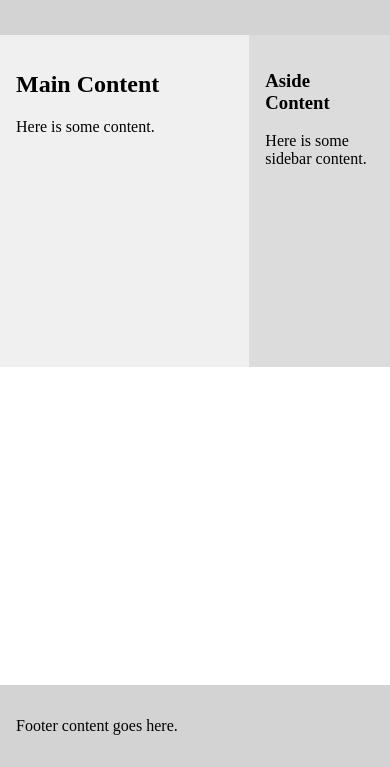
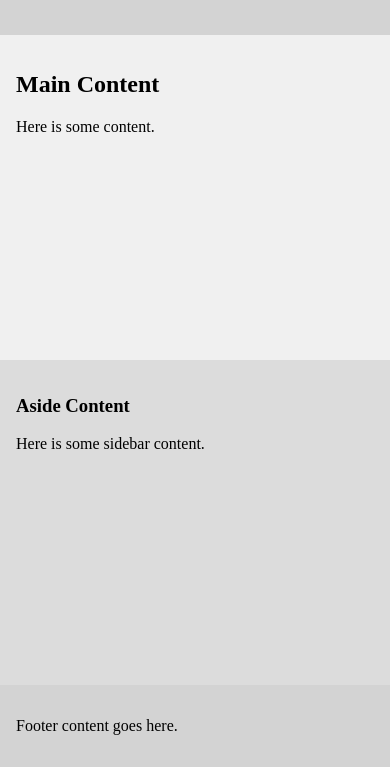
Before and after one commit to Rahmaabdelrazeq/alx_html_css, a plain HTML site: page css_basic/index.html in a window 390 px wide. Shown: the part 77-844 px from the top of the page. Drawn offline with Linux system fonts and the light colour scheme; files that its build step writes are made by us from their sources.

Commit message:
Update styles.css

```diff
--- a/css_basic/styles.css
+++ b/css_basic/styles.css
@@ -38,3 +38,17 @@ aside {
   background-color: #dcdcdc;
   height: 300px;
 }
+
+@media (max-width: 768px) {
+  main {
+    flex-direction: column; /* Stack the article and aside vertically on smaller screens */
+  }
+
+  article {
+    flex: 1; /* Take up full width on small screens */
+  }
+
+  aside {
+    flex: 1; /* Take up full width on small screens */
+  }
+}
```
